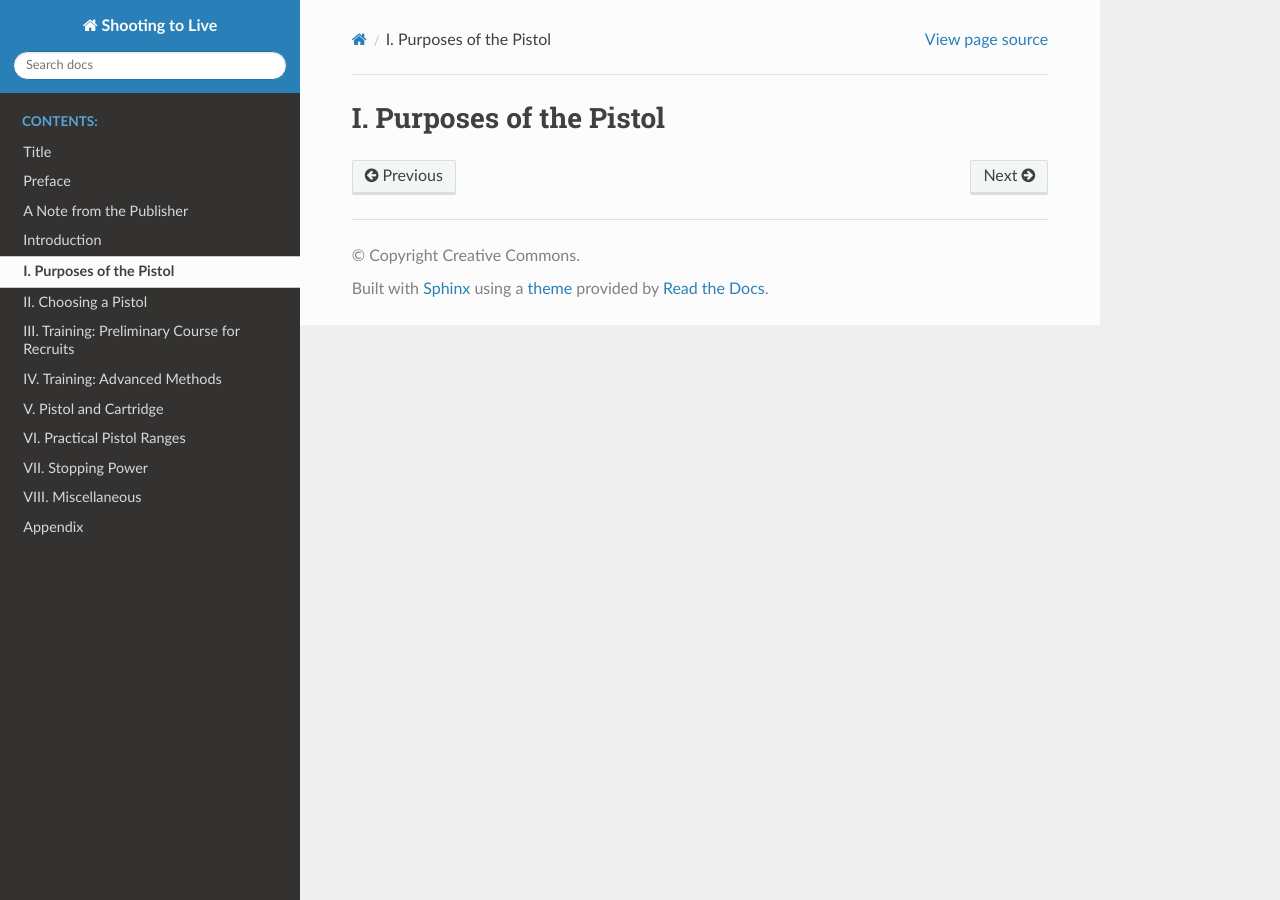
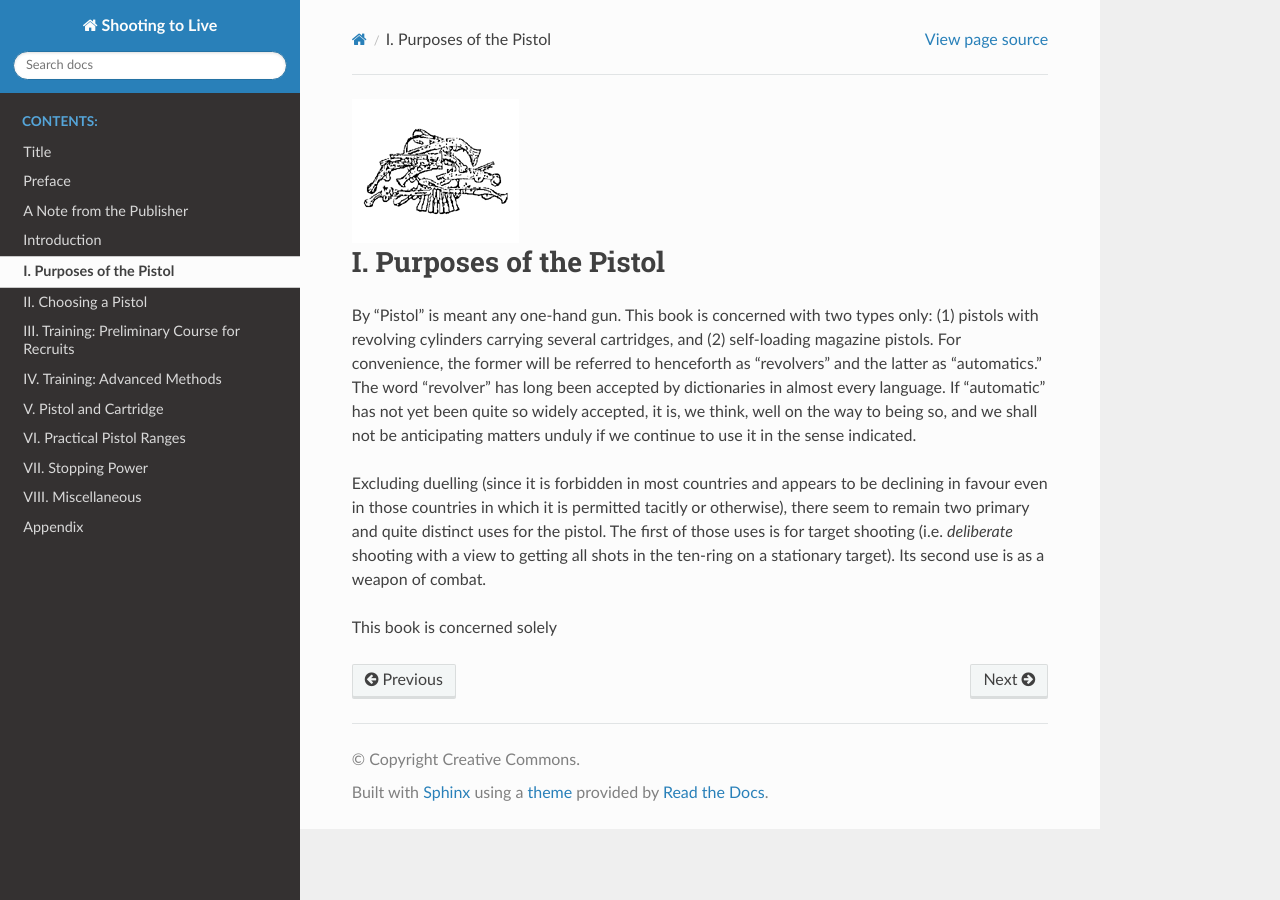
Before and after one commit to Tyrn/StoL, a Sphinx documentation site: the page built from source/fount/01-purposes-of-the-pistol.rst, in a window 1280 px wide. Built offline with Sphinx 7.4.7 and the Read the Docs theme 2.0.0, drawn with Linux system fonts in a browser that asks for light colours.

Commit message:
Chapter I started

```diff
--- a/source/fount/01-purposes-of-the-pistol.rst
+++ b/source/fount/01-purposes-of-the-pistol.rst
@@ -1,2 +1,29 @@
+.. image:: ../_static/Vignette1.png
+
 I. Purposes of the Pistol
 =========================
+
+By "Pistol" is meant any one-hand gun. This book
+is concerned with two types only: (1) pistols with
+revolving cylinders carrying several cartridges, and
+(2) self-loading magazine pistols. For convenience,
+the former will be referred to henceforth as
+"revolvers" and the latter as "automatics." The
+word "revolver" has long been accepted by dictionaries
+in almost every language. If "automatic"
+has not yet been quite so widely accepted, it is, we
+think, well on the way to being so, and we shall not
+be anticipating matters unduly if we continue to use
+it in the sense indicated.
+
+Excluding duelling (since it is forbidden in most
+countries and appears to be declining in favour even
+in those countries in which it is permitted tacitly or
+otherwise), there seem to remain two primary and
+quite distinct uses for the pistol. The first of those
+uses is for target shooting (i.e. *deliberate* shooting
+with a view to getting all shots in the ten-ring on a
+stationary target). Its second use is as a weapon
+of combat.
+
+This book is concerned solely
```
